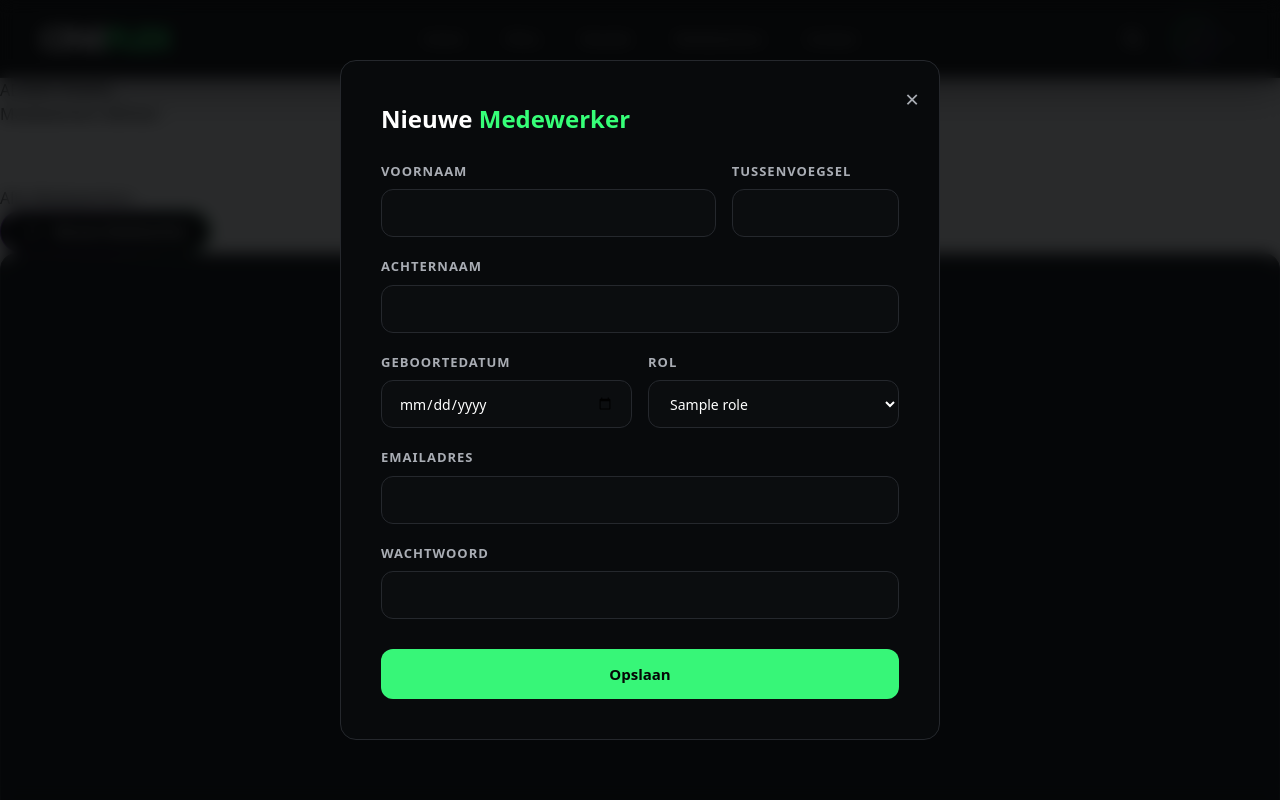
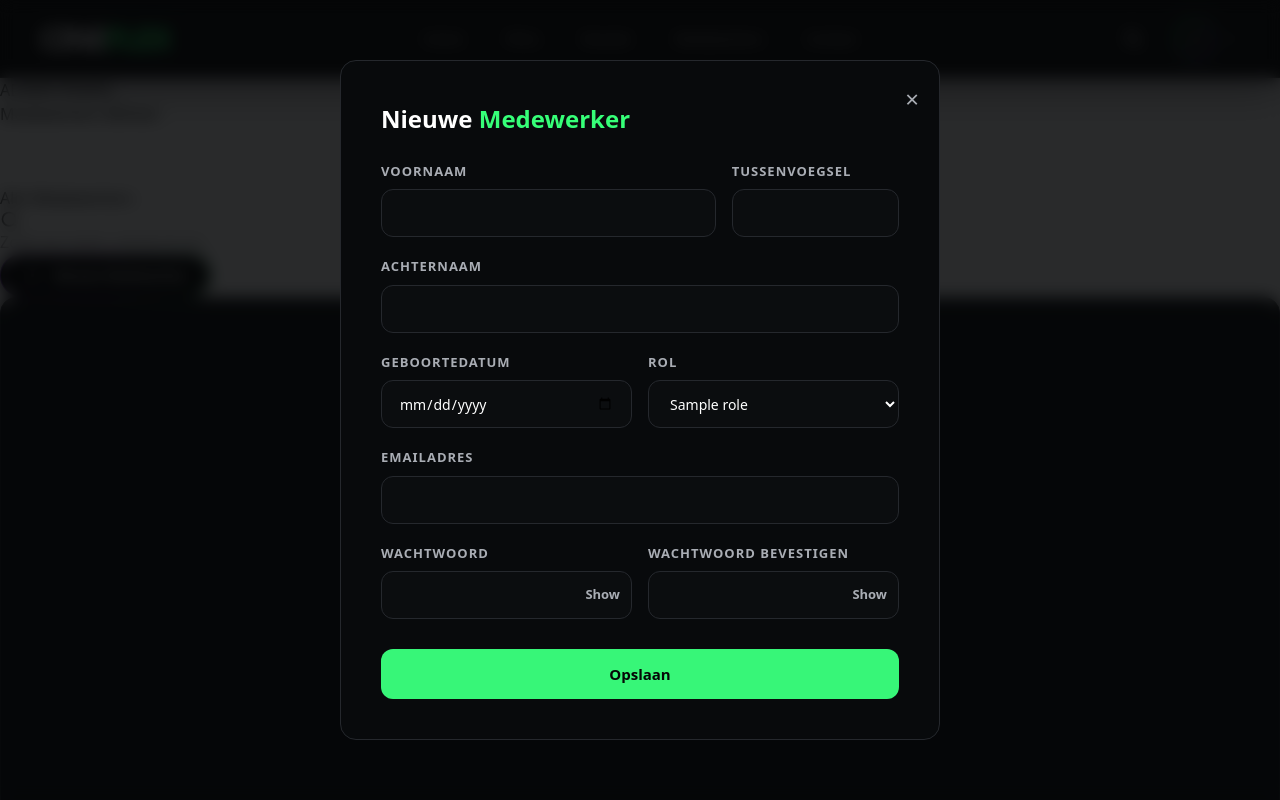
Before and after one commit to Timur-Prokop/CineFlex_Project, a Laravel app: template resources/views/employees.blade.php in a window 1280 px wide, after a click on "Nieuwe Medewerker". Run offline with Laravel 12, Linux system fonts and the light colour scheme; a user stored in the database is signed in; tables that the repository leaves empty hold one stand-in row (values such as "Sample post"); the template is opened without the code that fills it: most values are stand-ins (such as "Sample title", 1, 10 or a date in 2020); style sheets or scripts are compiled from the project's sources; parts of the project's set-up code (start-up, migrations or seed data) failed here and were passed over.

Commit message:
final show

```diff
--- a/app/Http/Controllers/EmployeeController.php
+++ b/app/Http/Controllers/EmployeeController.php
@@ -41,8 +41,8 @@ class EmployeeController extends Controller
             'surname' => 'required|string|max:255',
             'date_of_birth' => 'required|date',
             'email' => 'required|email|unique:users,email',
-        'password' => 'required|min:8',
-        'fk_role' => 'required|integer|exists:roles,id',
+            'password' => 'required|min:8|confirmed', // <-- Added |confirmed
+            'fk_role' => 'required|integer|exists:role,id',
         ]);
 
         DB::table('users')->insert([
@@ -74,6 +74,7 @@ class EmployeeController extends Controller
             'surname' => 'required|string|max:255',
             'date_of_birth' => 'required|date',
             'email' => 'required|email|unique:users,email,'.$id,
+            'password' => 'nullable|min:8|confirmed', // <-- Added this line
             'fk_role' => 'required|integer|exists:role,id',
         ]);
 
--- a/resources/views/employees.blade.php
+++ b/resources/views/employees.blade.php
@@ -49,10 +49,22 @@
                     <div>
                         <h2>Alle Medewerkers</h2>
                     </div>
+
+                    <div class="films-tools">
+                        <!-- New Search Bar -->
+                        <div class="film-search">
+                            <svg xmlns="http://www.w3.org/2000/svg" width="20" height="20" viewBox="0 0 24 24" fill="none" stroke="currentColor" stroke-width="2">
+                                <circle cx="11" cy="11" r="8"></circle>
+                                <path d="m21 21-4.3-4.3"></path>
+                            </svg>
+                            <input type="text" id="employeeSearch" placeholder="Zoek op naam, email of rol...">
+                        </div>
+
                         <button type="button" class="header__login" style="width: auto; cursor: pointer;" onclick="openModal('addModal')">
                             <svg xmlns="http://www.w3.org/2000/svg" width="20" height="20" viewBox="0 0 24 24" fill="none" stroke="currentColor" stroke-width="2"><path d="M5 12h14"/><path d="M12 5v14"/></svg>
                             <span>Nieuwe Medewerker</span>
                         </button>
+                    </div>
                 </div>
 
                 <div class="films-grid">
@@ -144,9 +156,32 @@
                     <label>EMAILADRES</label>
                     <input type="email" name="email" class="form-control" required>
                 </div>
+                <div class="form-row">
                     <div class="form-group">
                         <label>WACHTWOORD</label>
-                    <input type="password" name="password" class="form-control" required minlength="8">
+                        <div style="position: relative;">
+                            <!-- Added style="padding-right: 60px;" so text doesn't go behind the button -->
+                            <input type="password" name="password" class="form-control" required minlength="8" style="padding-right: 60px;">
+
+                            <!-- The Show Button -->
+                            <button type="button" class="toggle-password-btn" style="position: absolute; right: 12px; top: 50%; transform: translateY(-50%); background: none; border: none; color: #a9adb4; font-size: 13px; font-weight: bold; cursor: pointer;">
+                                Show
+                            </button>
+                        </div>
+                    </div>
+                    <div class="form-group">
+                        <label>WACHTWOORD BEVESTIGEN</label>
+                        <!-- The name MUST be password_confirmation for Laravel to recognize it -->
+                        <div style="position: relative;">
+                            <!-- Added style="padding-right: 60px;" so text doesn't go behind the button -->
+                            <input type="password" name="password-confirmation" class="form-control" required minlength="8" style="padding-right: 60px;">
+
+                            <!-- The Show Button -->
+                            <button type="button" class="toggle-password-btn" style="position: absolute; right: 12px; top: 50%; transform: translateY(-50%); background: none; border: none; color: #a9adb4; font-size: 13px; font-weight: bold; cursor: pointer;">
+                                Show
+                            </button>
+                        </div>
+                    </div>
                 </div>
                 <button type="submit" class="submit-btn">Opslaan</button>
             </form>
@@ -195,9 +230,31 @@
                     <label>EMAILADRES</label>
                     <input type="email" name="email" id="edit_email" class="form-control" required>
                 </div>
+                <div class="form-row">
                     <div class="form-group">
                         <label>NIEUW WACHTWOORD (Optioneel)</label>
-                    <input type="password" name="password" class="form-control" minlength="8" placeholder="Laat leeg om te behouden">
+                        <div style="position: relative;">
+                            <!-- Added style="padding-right: 60px;" so text doesn't go behind the button -->
+                            <input type="password" name="password" class="form-control" required minlength="8" style="padding-right: 60px;">
+
+                            <!-- The Show Button -->
+                            <button type="button" class="toggle-password-btn" style="position: absolute; right: 12px; top: 50%; transform: translateY(-50%); background: none; border: none; color: #a9adb4; font-size: 13px; font-weight: bold; cursor: pointer;">
+                                Show
+                            </button>
+                        </div>
+                    </div>
+                    <div class="form-group">
+                        <label>WACHTWOORD BEVESTIGEN</label>
+                        <div style="position: relative;">
+                            <!-- Added style="padding-right: 60px;" so text doesn't go behind the button -->
+                            <input type="password" name="password-confirmation" class="form-control" required minlength="8" style="padding-right: 60px;">
+
+                            <!-- The Show Button -->
+                            <button type="button" class="toggle-password-btn" style="position: absolute; right: 12px; top: 50%; transform: translateY(-50%); background: none; border: none; color: #a9adb4; font-size: 13px; font-weight: bold; cursor: pointer;">
+                                Show
+                            </button>
+                        </div>
+                    </div>
                 </div>
                 <button type="submit" class="submit-btn">Wijzigingen Opslaan</button>
             </form>
@@ -240,6 +297,49 @@
                 document.body.style.overflow = '';
             }
         }
+
+        // Employee Search Filter
+        const searchInput = document.getElementById('employeeSearch');
+        const employeeCards = document.querySelectorAll('.film-card');
+
+        searchInput.addEventListener('input', function () {
+            const searchValue = this.value.toLowerCase();
+
+            employeeCards.forEach(card => {
+                // .textContent grabs ALL text inside the card (Name, Email, and Role)
+                const cardText = card.textContent.toLowerCase();
+
+                // If the card's text includes the search value, show it. Otherwise, hide it.
+                if (cardText.includes(searchValue)) {
+                    card.style.display = '';
+                } else {
+                    card.style.display = 'none';
+                }
+            });
+        });
+
+        // Password "Hold to Show" functionality for all password fields
+        const togglePasswordBtns = document.querySelectorAll('.toggle-password-btn');
+
+        togglePasswordBtns.forEach(btn => {
+            // Find the input field that is inside the same relative div
+            const passwordInput = btn.previousElementSibling;
+
+            // When pressing the mouse button DOWN -> Show password
+            btn.addEventListener('mousedown', function () {
+                passwordInput.type = 'text';
+            });
+
+            // When releasing the mouse button UP -> Hide password
+            btn.addEventListener('mouseup', function () {
+                passwordInput.type = 'password';
+            });
+
+            // Security catch: If they drag their mouse away while holding, hide it
+            btn.addEventListener('mouseleave', function () {
+                passwordInput.type = 'password';
+            });
+        });
     </script>
 @endsection
 @endcan
```
Lines whose indentation alone changed are shown as unchanged.
